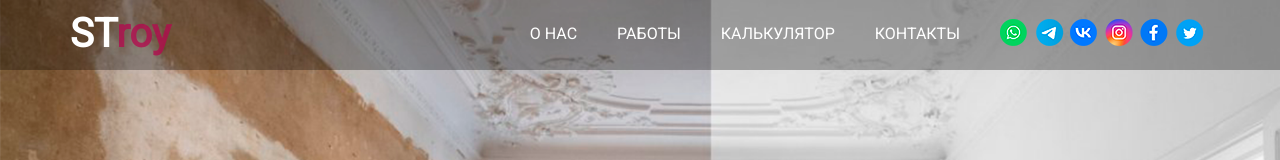
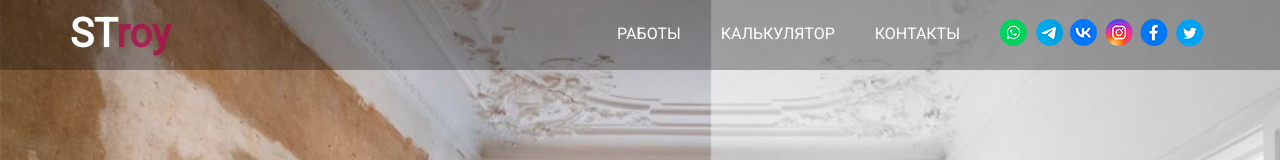
Before and after one commit to dworker863/stroy-site, a Next.js app: page /contacts in a window 1280 px wide. Shown: the top 160 px of the page. Built offline with nearby package versions, Linux system fonts and the light colour scheme.

Commit message:
Deleted about page and about route

```diff
--- a/components/Blocks/Nav/Nav.tsx
+++ b/components/Blocks/Nav/Nav.tsx
@@ -8,9 +8,6 @@ const Nav: FC<INav> = ({ column }) => {
   return (
     <StyledNav column={column}>
       <StyledMenu>
-        <StyledNavItem>
-          <Link href="/about">О нас</Link>
-        </StyledNavItem>
         <StyledNavItem>
           <Link href="/projects">Работы</Link>
         </StyledNavItem>
--- a/components/Blocks/NavMobile/NavMobile.tsx
+++ b/components/Blocks/NavMobile/NavMobile.tsx
@@ -12,9 +12,6 @@ const NavMobile: FC<INavMobile> = ({ isActive, navClickHandler }) => {
   return (
     <StyledNavMobile isActive={isActive} onClick={navClickHandler}>
       <StyledMobileMenu>
-        <StyledNavMobileItem>
-          <Link href="/about">О нас</Link>
-        </StyledNavMobileItem>
         <StyledNavMobileItem>
           <Link href="/projects">Работы</Link>
         </StyledNavMobileItem>
--- a/components/Blocks/NavMobile/StyledNavMobile.ts
+++ b/components/Blocks/NavMobile/StyledNavMobile.ts
@@ -4,6 +4,7 @@ import styled, { css } from 'styled-components';
 export const StyledNavMobile = styled.nav<IStyledNavMobile>`
   display: none;
   position: fixed;
+  z-index: 10;
   top: 0;
   right: -320px;
   width: 320px;
--- a/components/Blocks/TopLine/StyledTopLine.ts
+++ b/components/Blocks/TopLine/StyledTopLine.ts
@@ -2,7 +2,7 @@ import styled from 'styled-components';
 
 export const StyledTopLine = styled.div`
   position: fixed;
-  z-index: 10;
+  z-index: 100;
   display: flex;
   justify-content: space-between;
   width: 100%;
--- a/components/Elements/Hamburger/StyledHamburger.ts
+++ b/components/Elements/Hamburger/StyledHamburger.ts
@@ -2,7 +2,6 @@ import styled, { css } from 'styled-components';
 import { IStyledHamburger, IStyledHamburgerWrapper } from './IHamburger';
 
 export const StyledHamburgerWrapper = styled.div<IStyledHamburgerWrapper>`
-  z-index: 1000;
   display: none;
   cursor: pointer;
   position: absolute;
--- a/components/Sections/Header/StyledHeader.ts
+++ b/components/Sections/Header/StyledHeader.ts
@@ -3,7 +3,6 @@ import styled from 'styled-components';
 export const StyledHeader = styled.header`
   position: relative;
   display: flex;
-  /* align-items: center; */
   height: 100vh;
   background-image: url('images/header-bg.png');
   background-repeat: no-repeat;
--- a/pages/about/StyledAbout.ts
+++ /dev/null
@@ -1,6 +0,0 @@
-import styled from 'styled-components';
-
-export const StyledAbout = styled.main`
-  height: 100vh;
-  background-color: #7389e7c7;
-`;
--- a/pages/contacts/StyledContacts.ts
+++ b/pages/contacts/StyledContacts.ts
@@ -1,7 +1,10 @@
 import styled from 'styled-components';
 
 export const StyledContacts = styled.main`
-  height: 100vh;
   padding-top: 80px;
   padding-bottom: 120px;
+
+  @media (max-width: 768px) {
+    padding-bottom: 100px;
+  }
 `;
```
Also changed, not shown: pages/about/index.tsx (deleted, +0 -8 lines).
